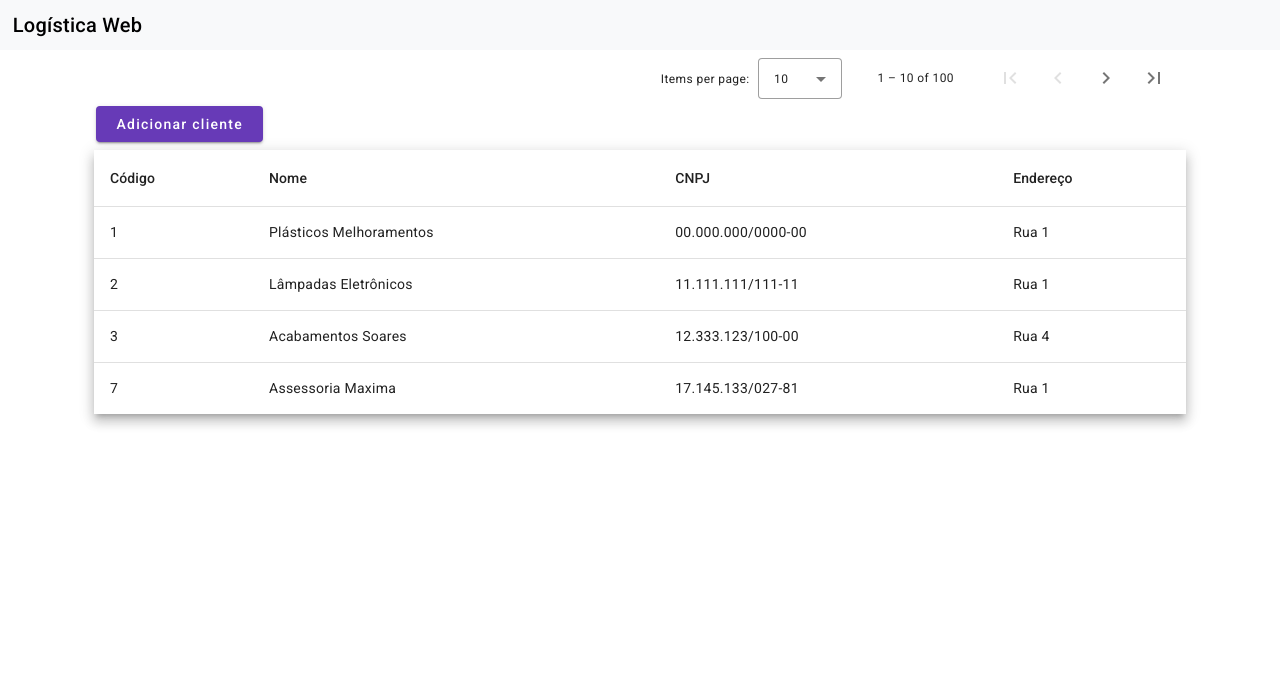
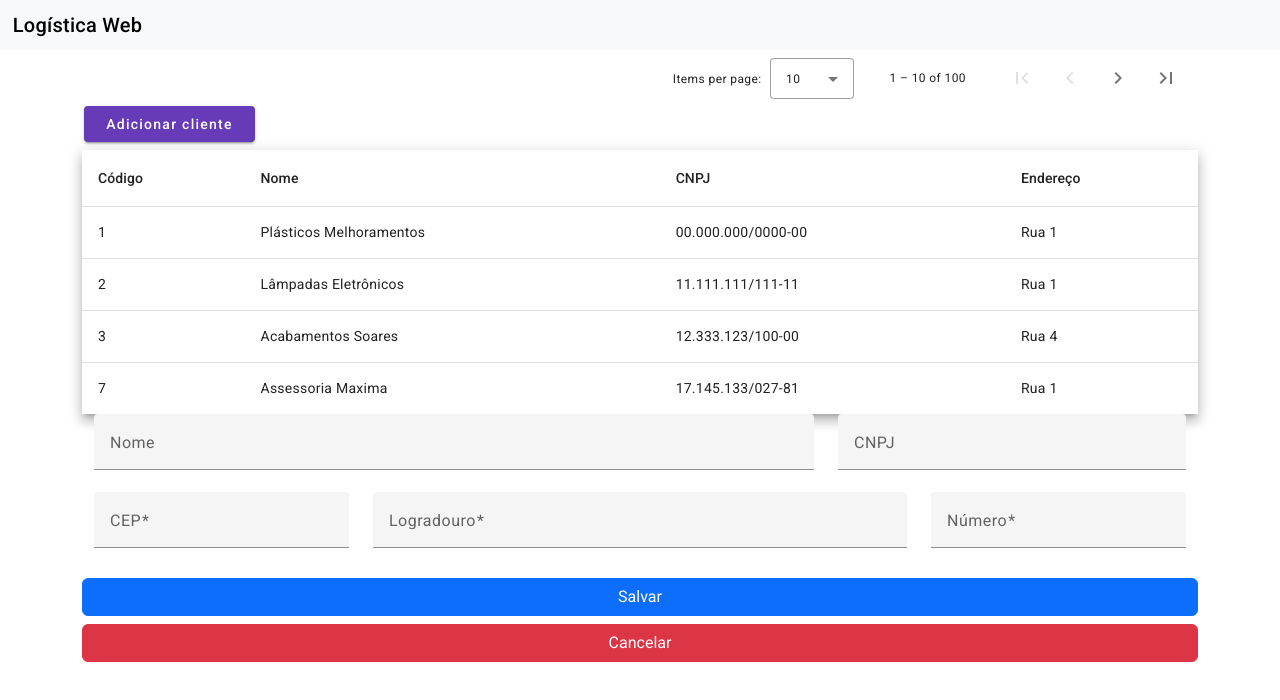
Before and after one commit to rbverissimo/maxima-teste-tecico, an Angular app in the folder logistica-web/: page /cadastro/novo in a window 1280 px wide. Shown: the top 700 px of the page. Built offline with nearby package versions, Linux system fonts and the light colour scheme.

Commit message:
Preparando a tela de cadastro e ajustando a navegação entre os componentes. Tornando possível salvar um novo cliente.

```diff
--- a/logistica-web/src/app/app-routing.module.ts
+++ b/logistica-web/src/app/app-routing.module.ts
@@ -7,7 +7,7 @@ import { PaginaNaoEncontradaComponent } from './negocio/pagina-nao-encontrada/pa
 const routes: Routes = [
   {path: '', redirectTo: '/cadastro', pathMatch: 'full'},
   {path: 'cadastro', component: CadastroComponent, children: [
-    {path: 'novo', component: EditarClienteComponent}
+    {path: 'novo', component: EditarClienteComponent }
   ]},
   {path: 'nao-encontrado', component: PaginaNaoEncontradaComponent},
   {path: '**', redirectTo: '/nao-encontrado' }
--- a/logistica-web/src/app/negocio/cadastro/cadastro.component.html
+++ b/logistica-web/src/app/negocio/cadastro/cadastro.component.html
@@ -1,4 +1,5 @@
-<div class="container">
+<div class="row">
+      <div class="col-md-12">
             <mat-paginator
                   [length]="100"
                   [pageSize]="10"
@@ -8,7 +9,8 @@
             <div class="row" style="padding-bottom: 0.5rem;">
                   <button mat-raised-button color="primary"
                   style="margin-left: 1em;
-            max-width: calc(15%);">Adicionar cliente</button>
+                  max-width: calc(15%);"
+                  (click)="onAdicionarCliente()">Adicionar cliente</button>
             </div>
             <table mat-table [dataSource]="dataSource" class="mat-elevation-z8">
                   <ng-container matColumnDef="codigo">
@@ -34,5 +36,7 @@
                   <tr mat-header-row *matHeaderRowDef="displayedColumns"></tr>
                   <tr mat-row *matRowDef="let row; columns: displayedColumns;"></tr>
             </table>
+      </div>
+</div>
 
-</div>
+<router-outlet></router-outlet>
--- a/logistica-web/src/app/negocio/cadastro/cadastro.component.ts
+++ b/logistica-web/src/app/negocio/cadastro/cadastro.component.ts
@@ -2,6 +2,7 @@ import { AfterViewInit, Component, OnInit } from '@angular/core';
 import { Cliente } from 'src/app/modelos/cliente.model';
 import { Endereco } from 'src/app/modelos/endereco.model';
 import { CadastroService } from '../cadastro.service';
+import { ActivatedRoute, Router } from '@angular/router';
 
 
 
@@ -10,17 +11,20 @@ import { CadastroService } from '../cadastro.service';
   templateUrl: './cadastro.component.html',
   styleUrls: ['./cadastro.component.css']
 })
-export class CadastroComponent implements OnInit, AfterViewInit {
+export class CadastroComponent implements OnInit {
 
   displayedColumns: string[] = ['codigo', 'nome', 'cnpj', 'endereco'];
   dataSource: Cliente[] = [];
 
-  constructor(private cadastroService: CadastroService){}
+  constructor(private cadastroService: CadastroService,
+    private router: Router,
+    private route: ActivatedRoute){}
 
   ngOnInit(): void {
     this.dataSource = this.cadastroService.CLIENTES_DATA;
   }
 
-  ngAfterViewInit(): void {
+  onAdicionarCliente() {
+    this.router.navigate(['novo'], {relativeTo: this.route});
   }
 }
--- a/logistica-web/src/app/negocio/cadastro/editar-cliente/editar-cliente.component.css
+++ b/logistica-web/src/app/negocio/cadastro/editar-cliente/editar-cliente.component.css
@@ -0,0 +1,3 @@
+.botoes {
+      margin-top: 0.5rem;
+}
--- a/logistica-web/src/app/negocio/cadastro/editar-cliente/editar-cliente.component.html
+++ b/logistica-web/src/app/negocio/cadastro/editar-cliente/editar-cliente.component.html
@@ -1,10 +1,61 @@
 <div class="container">
       <div class="row">
-            <form action="">
-                  <mat-form-field>
-                        <mat-label>Nome</mat-label>
-                        <input matInput placeholder="Nome do cliente">
-                  </mat-form-field>
-            </form>
+            <div class="col-md-8">
+                  <form>
+                        <mat-form-field style="width: 100%;">
+                              <mat-label>Nome</mat-label>
+                              <input matInput placeholder="Informe o nome do cliente">
+                        </mat-form-field>
+                  </form>
+            </div>
+            <div class="col-md-4">
+                  <form>
+                        <mat-form-field style="width: 100%;">
+                              <mat-label>CNPJ</mat-label>
+                              <input matInput placeholder="Informe o CNPJ">
+                        </mat-form-field>
+                  </form>
+            </div>
+      </div>
+      <div class="row">
+            <div class="col-md-3">
+                  <form>
+                        <mat-form-field style="width: 100%;">
+                              <mat-label>CEP</mat-label>
+                              <input required
+                              matInput
+                              placeholder="Informe o CEP">
+                        </mat-form-field>
+                  </form>
+            </div>
+            <div class="col-md-6">
+                  <form>
+                        <mat-form-field style="width: 100%;">
+                              <mat-label>Logradouro</mat-label>
+                              <input required
+                              matInput
+                              placeholder="Informe o logradouro">
+                        </mat-form-field>
+                  </form>
+            </div>
+            <div class="col-md-3">
+                  <form>
+                        <mat-form-field style="width: 100%;">
+                              <mat-label>Número</mat-label>
+                              <input required
+                              matInput
+                              type="number"
+                              placeholder="Informe o número">
+                        </mat-form-field>
+                  </form>
+            </div>
+      </div>
+      <div class="row" style="display: flex; justify-items: center;">
+            <button class="btn btn-primary botoes">Salvar</button>
+
+            <button class="btn btn-danger botoes"
+            (click)="onCancelarClick()">
+                  Cancelar
+            </button>
       </div>
 </div>
--- a/logistica-web/src/app/negocio/cadastro/editar-cliente/editar-cliente.component.ts
+++ b/logistica-web/src/app/negocio/cadastro/editar-cliente/editar-cliente.component.ts
@@ -1,4 +1,6 @@
 import { Component } from '@angular/core';
+import { CadastroService } from '../../cadastro.service';
+import { ActivatedRoute, Router } from '@angular/router';
 
 @Component({
   selector: 'app-editar-cliente',
@@ -7,4 +9,11 @@ import { Component } from '@angular/core';
 })
 export class EditarClienteComponent {
 
+  constructor(private cadastroService: CadastroService,
+    private router: Router, private route: ActivatedRoute){}
+
+  onCancelarClick() {
+    this.router.navigate(['cadastro']);
+  }
+
 }
```
Also changed, not shown: logistica-web/src/app/app.module.ts (+6 -1 lines). Lines whose indentation alone changed are shown as unchanged.
